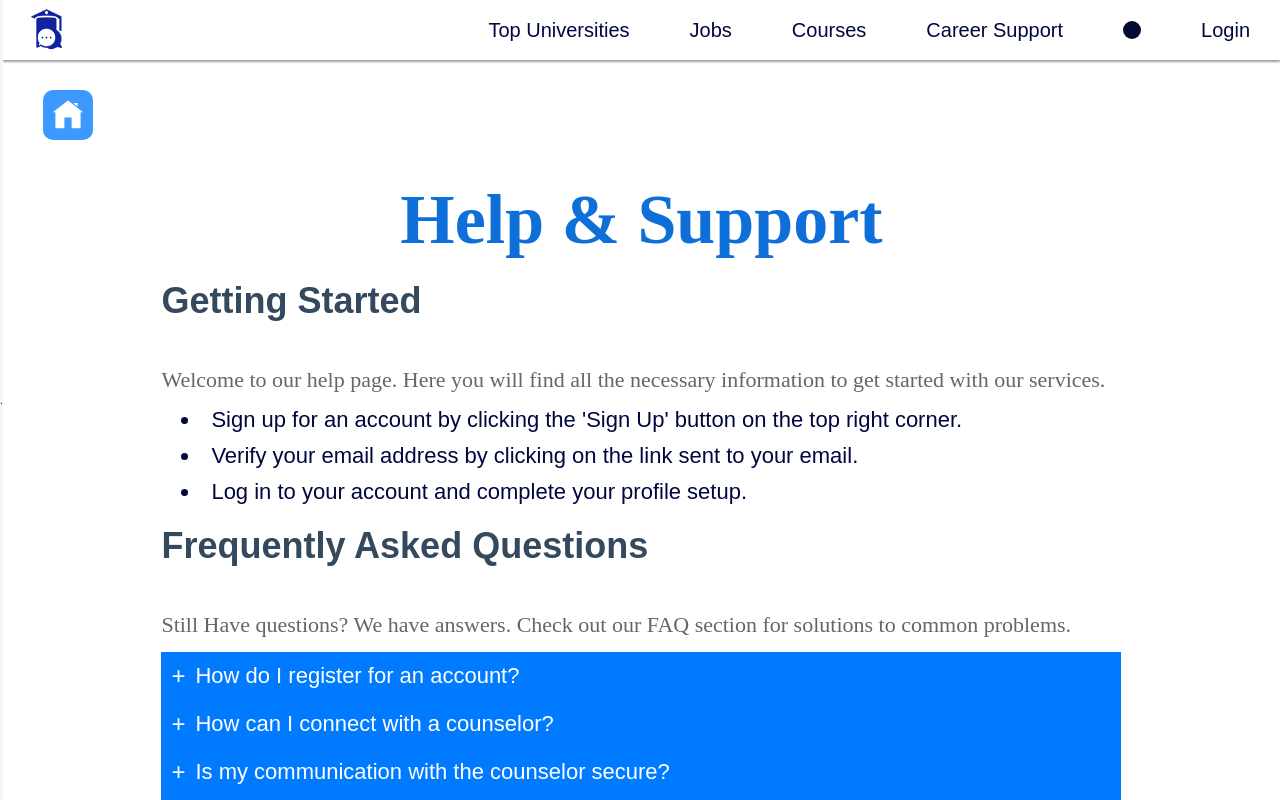
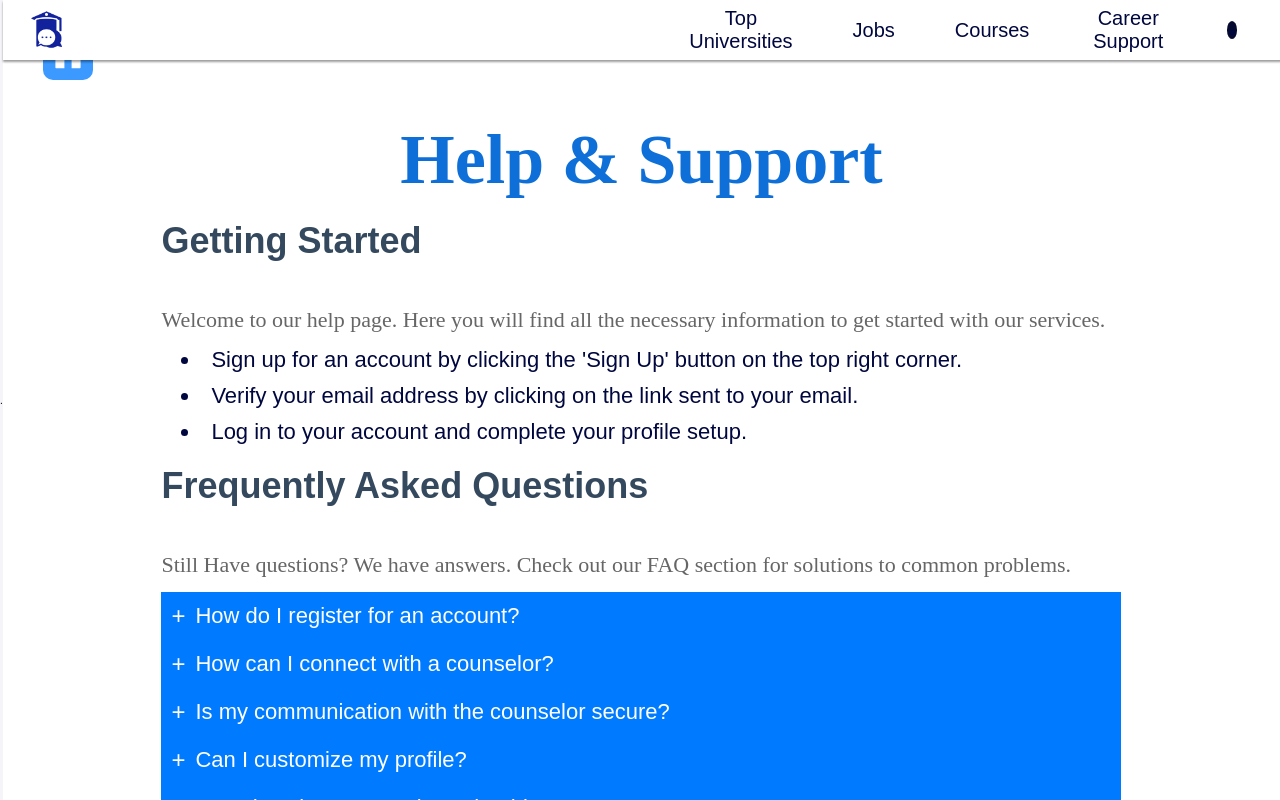
Before and after one commit to Counselllor/Counsellor-Web, a React (Vite) app: page /help in a window 1280 px wide. Built offline with nearby package versions, Linux system fonts and the light colour scheme; a web font is replaced by a local one.

Commit message:
Update Privacy.css

```diff
--- a/src/components/Privacy-Policy/Privacy.css
+++ b/src/components/Privacy-Policy/Privacy.css
@@ -27,6 +27,10 @@
   color: #6c757d;
   cursor: default;
   font-weight: 200;
+}
+
+.main {
+  padding-top: 80px;
 }
 
 .privacy-policy-container {
@@ -147,3 +151,61 @@
   color: #8fbef0 !important;
   font-size: 30px;
 }
+
+
+.navbar {
+  display: flex;
+  justify-content: space-between;
+  align-items: center;
+  padding: 1rem;
+  background-color: white;
+  position: fixed;
+  width: 100%;
+  top: 0;
+  z-index: 1000;
+}
+
+.logo img {
+  height: 55px;
+}
+
+.menu {
+  display: flex;
+  margin-left: auto;
+}
+
+.menu ul {
+  list-style: none;
+  display: flex;
+  gap: 1rem;
+  margin-left: 600px;
+}
+
+.hamburger {
+  display: none;
+  cursor: pointer;
+}
+
+.bar {
+  width: 25px;
+  height: 3px;
+  background-color: black;
+  margin: 4px;
+  transition: 0.4s;
+}
+
+.profile_btn {
+  padding: 5px 10px;
+}
+
+@media (max-width: 768px) {
+  .hamburger {
+    display: block;
+  }
+  .menu {
+    display: none;
+  }
+  .menu.show {
+    display: block;
+  }
+}
```
